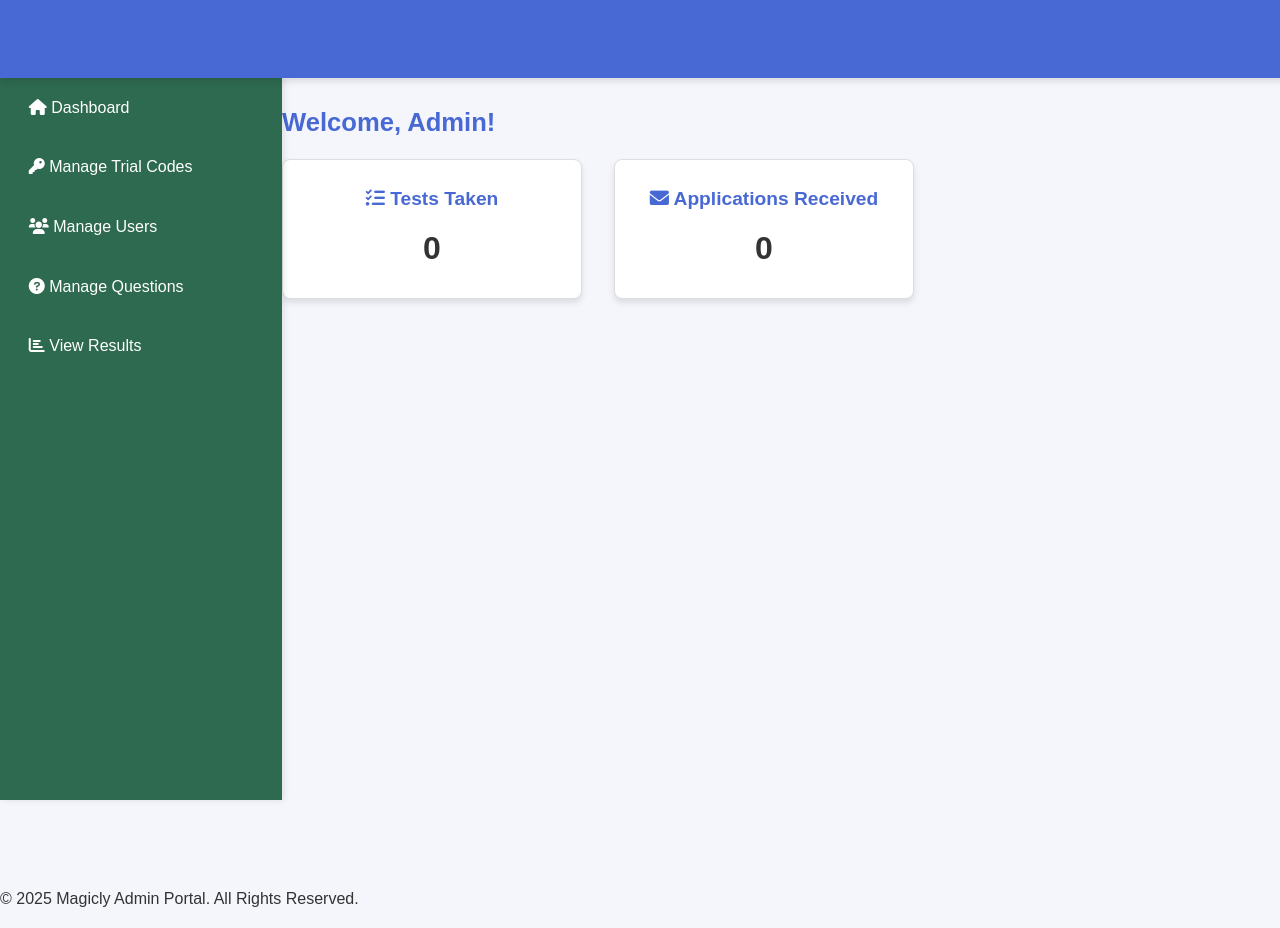
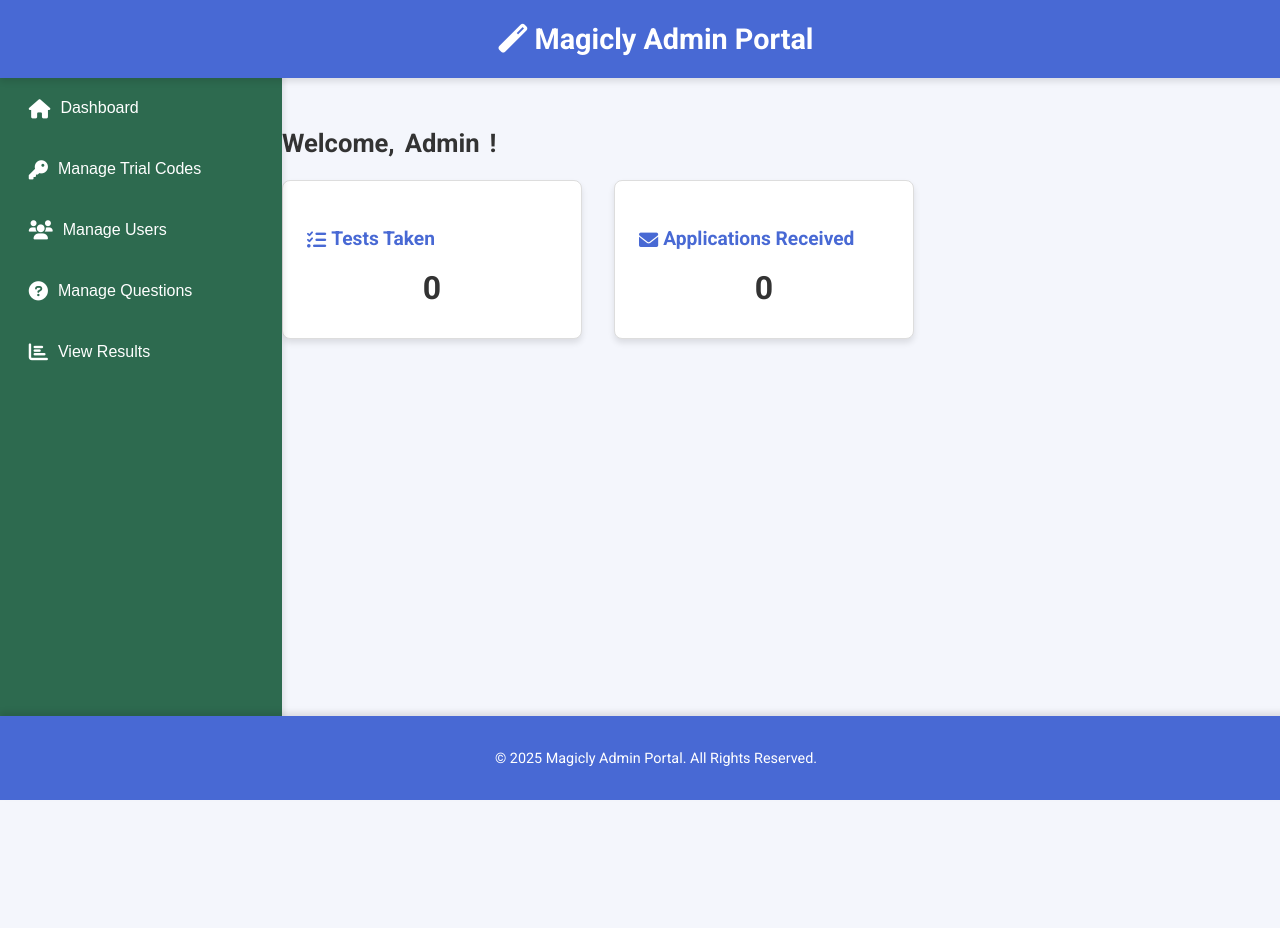
Before and after one commit to magiclydev/com, a website: page public/admin.html in a window 1280 px wide. After the commit the page ends 800 px from the top, so only its background shows below. Drawn offline with Linux system fonts and the light colour scheme.

Commit message:
Update styles.css

```diff
--- a/public/styles.css
+++ b/public/styles.css
@@ -1,20 +1,11 @@
 /* Global Styles */
 body {
-    font-family: Arial, sans-serif;
+    font-family: 'Roboto', sans-serif; /* Modern font */
     margin: 0;
     padding: 0;
     background-color: #f4f6fc; /* Light background */
     color: #333;
     line-height: 1.6;
-}
-
-h1, h2, h3 {
-    margin: 0;
-    color: #4869d4; /* Primary blue */
-}
-
-button {
-    font-family: inherit;
 }
 
 /* Header */
@@ -26,30 +17,52 @@ header {
     position: fixed;
     top: 0;
     width: 100%;
+    z-index: 1000;
     box-shadow: 0 4px 6px rgba(0, 0, 0, 0.1);
-    z-index: 1000;
+}
+
+header .header-content {
+    display: flex;
+    align-items: center;
+    justify-content: center;
+    gap: 10px;
 }
 
 header h1 {
     font-size: 1.8rem;
+    font-weight: bold;
+    margin: 0;
+}
+
+/* Footer */
+footer {
+    background-color: #4869d4; /* Same as header */
+    color: white;
+    text-align: center;
+    padding: 1rem;
+    position: fixed;
+    bottom: 0;
+    width: 100%;
+    font-size: 0.9rem;
+    box-shadow: 0 -4px 6px rgba(0, 0, 0, 0.1);
 }
 
 /* Dashboard Layout */
 .dashboard-container {
     display: flex;
     margin-top: 70px; /* Space for fixed header */
-    min-height: 100vh;
+    min-height: calc(100vh - 140px); /* Subtract header and footer height */
 }
 
 /* Sidebar */
 .sidebar {
-    background-color: #2d6a4f; /* Green Sidebar */
+    background-color: #2d6a4f; /* Sidebar green */
     color: white;
     width: 250px;
     padding: 1rem;
     position: fixed;
-    top: 70px; /* Space for fixed header */
-    bottom: 0;
+    top: 70px;
+    bottom: 70px; /* Space for footer */
     box-shadow: 2px 0 6px rgba(0, 0, 0, 0.1);
     overflow-y: auto;
 }
@@ -65,7 +78,9 @@ header h1 {
 }
 
 .sidebar button {
-    display: block;
+    display: flex;
+    align-items: center;
+    gap: 10px;
     width: 100%;
     background: none;
     border: none;
@@ -82,6 +97,10 @@ header h1 {
     background-color: #40916c; /* Lighter green for hover */
 }
 
+.sidebar button i {
+    font-size: 1.2rem;
+}
+
 /* Main Content */
 main {
     margin-left: 250px; /* Sidebar width */
@@ -96,6 +115,9 @@ main {
 main h2 {
     font-size: 1.6rem;
     margin-bottom: 1rem;
+    display: flex;
+    align-items: center;
+    gap: 10px;
 }
 
 /* Stats Section */
@@ -122,6 +144,9 @@ main h2 {
     font-size: 1.2rem;
     margin-bottom: 0.5rem;
     color: #4869d4;
+    display: flex;
+    align-items: center;
+    gap: 5px;
 }
 
 .stat-box p {
@@ -172,6 +197,10 @@ form button:hover {
     box-shadow: 0 4px 6px rgba(0, 0, 0, 0.2);
 }
 
+form button i {
+    margin-right: 5px;
+}
+
 /* Tables */
 table {
     width: 100%;
@@ -210,27 +239,6 @@ table button:hover {
     background-color: #3a57b2;
 }
 
-/* Alerts */
-.alert {
-    padding: 1rem;
-    border-radius: 5px;
-    margin-bottom: 1rem;
-    font-size: 1rem;
-    text-align: center;
-}
-
-.alert.success {
-    background-color: #d4edda;
-    color: #155724;
-    border: 1px solid #c3e6cb;
-}
-
-.alert.error {
-    background-color: #f8d7da;
-    color: #721c24;
-    border: 1px solid #f5c6cb;
-}
-
 /* Responsive Styles */
 @media (max-width: 768px) {
     .dashboard-container {
```
